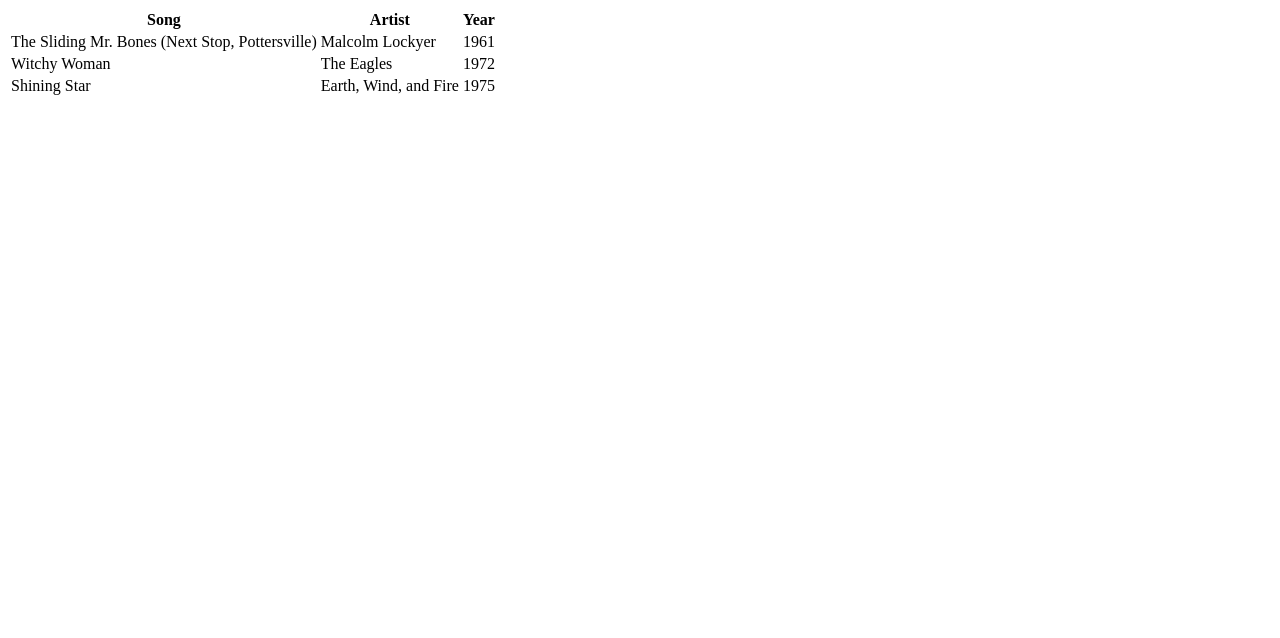
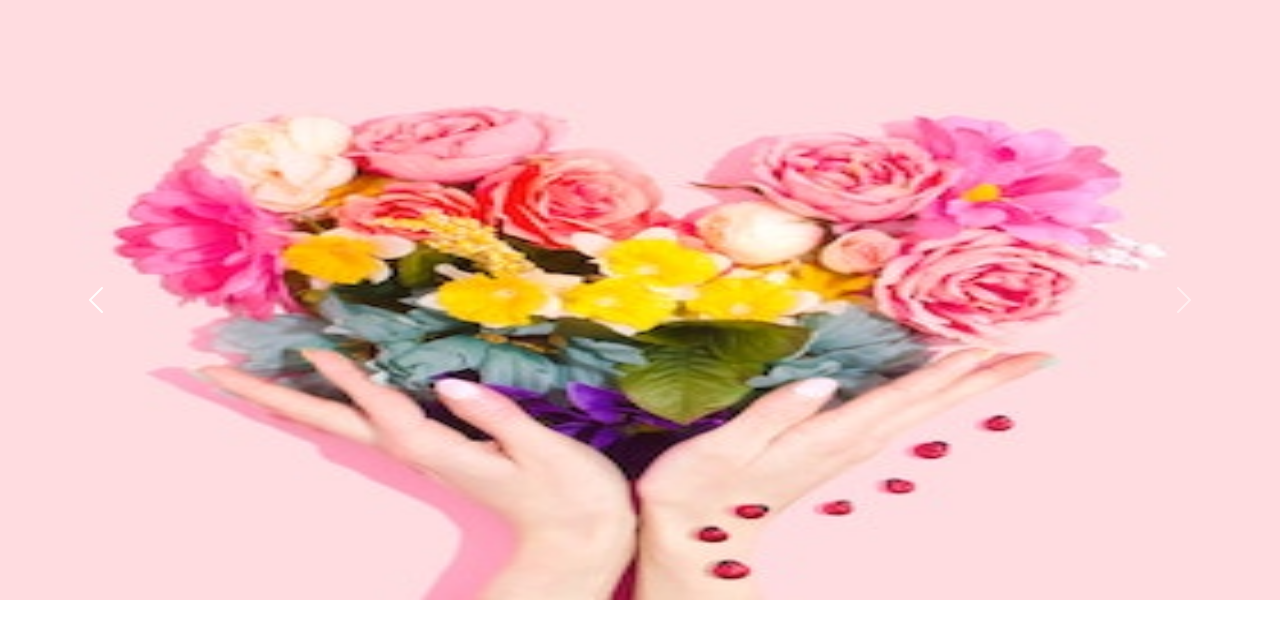
Before and after one commit to ManoharVemul/bootstrap-task, a plain HTML site: page index.html in a window 1280 px wide. Drawn offline with nearby package versions, Linux system fonts and the light colour scheme.

Commit message:
carousol

```diff
--- a/index.html
+++ b/index.html
@@ -3,35 +3,37 @@
 <head>
     <meta charset="UTF-8">
     <meta name="viewport" content="width=device-width, initial-scale=1.0">
-    <title>table</title>
-    <link rel="stylesheet" href="">
+    <title>Document</title>
+<link rel="stylesheet" href="https://cdn.jsdelivr.net/npm/bootstrap@5.3.2/dist/css/bootstrap.min.css">
+
 </head>
 <body>
-    <table class="table-fixed ">
-        <thead>
-          <tr>
-            <th>Song</th>
-            <th>Artist</th>
-            <th>Year</th>
-          </tr>
-        </thead>
-        <tbody>
-          <tr>
-            <td>The Sliding Mr. Bones (Next Stop, Pottersville)</td>
-            <td>Malcolm Lockyer</td>
-            <td>1961</td>
-          </tr>
-          <tr>
-            <td>Witchy Woman</td>
-            <td>The Eagles</td>
-            <td>1972</td>
-          </tr>
-          <tr>
-            <td>Shining Star</td>
-            <td>Earth, Wind, and Fire</td>
-            <td>1975</td>
-          </tr>
-        </tbody>
-        </table>
+    <!-- <h1>manohar</h1>
+<p class="h1">manohar</p>
+    <script src=""></script> -->
+
+    <div id="carouselExample" class="carousel slide">
+        <div class="carousel-inner">
+          <div class="carousel-item active">
+            <img src="./gallery-item-03 (1).jpg" class="d-block w-100" alt="..." width="200px" height="600px">
+          </div>
+          <div class="carousel-item">
+            <img src="./gallery-item-04 (1).jpg" class="d-block w-100" alt="..." width="200px" height="600px">
+          </div>
+          <div class="carousel-item">
+            <img src="./gallery-item-05.jpg" class="d-block w-100" alt="..." width="200px" height="600px">
+          </div>
+        </div>
+        <button class="carousel-control-prev" type="button" data-bs-target="#carouselExample" data-bs-slide="prev">
+          <span class="carousel-control-prev-icon" aria-hidden="true"></span>
+          <span class="visually-hidden">Previous</span>
+        </button>
+        <button class="carousel-control-next" type="button" data-bs-target="#carouselExample" data-bs-slide="next">
+          <span class="carousel-control-next-icon" aria-hidden="true"></span>
+          <span class="visually-hidden">Next</span>
+        </button>
+      </div>
+
+<script src="https://cdn.jsdelivr.net/npm/bootstrap@5.3.2/dist/js/bootstrap.min.js"></script>
 </body>
 </html>
```
